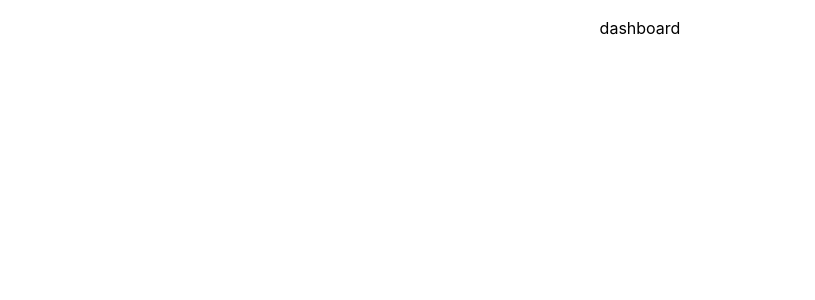
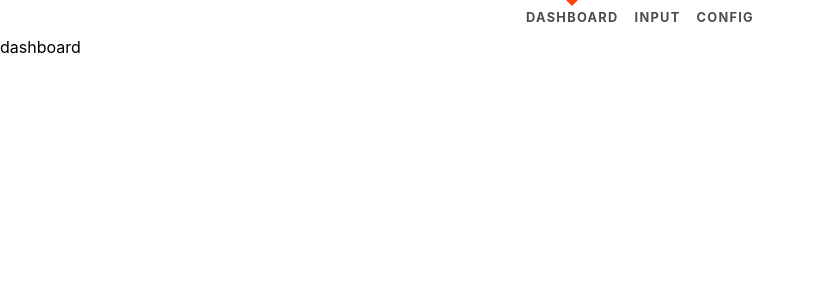
Before and after one commit to 0x5424/budget, a Svelte app: page / in a window 1280 px wide. Shown: the top 300 px of the page, without its empty margins (0-815 px from the left). Built offline with nearby package versions, Linux system fonts and the light colour scheme.

Commit message:
Add header w/ navigation

```diff
--- a/src/App.svelte
+++ b/src/App.svelte
@@ -1,8 +1,12 @@
 <script lang=ts>
   import { currentPage } from 'src/stores'
+
+  import Header from './Header.svelte'
 </script>
 
 <main>
+  <Header />
+
   {#if $currentPage === 'DASHBOARD'}
     dashboard
   {:else if $currentPage === 'INPUT'}
@@ -14,9 +18,7 @@
 
 <style>
   main {
-    text-align: center;
-    padding: 1em;
-    max-width: 240px;
-    margin: 0 auto;
+    width: 100%;
+    height: 100%;
   }
 </style>
--- /dev/null
+++ b/src/Header.svelte
@@ -0,0 +1,72 @@
+<script lang=ts>
+  import { ALL_PAGES, currentPage } from 'src/stores'
+</script>
+
+<header>
+  <nav>
+    <ul>
+      {#each ALL_PAGES as pageName}
+        <li aria-current={$currentPage === pageName ? "page" : null}>
+          <button on:click={() => $currentPage = pageName}>{pageName}</button>
+        </li>
+      {/each}
+    </ul>
+  </nav>
+</header>
+
+<style>
+  header,
+  nav,
+  ul { display: flex; }
+
+  header { justify-content: space-between; }
+
+  nav {
+    justify-content: center;
+    margin: 0 auto;
+  }
+
+  ul {
+    position: relative;
+    list-style: none;
+    justify-content: center;
+    align-items: center;
+    padding: 0;
+  }
+
+  li {
+    position: relative;
+    height: 100%;
+  }
+
+  li[aria-current=page]::before {
+    content: '';
+    width: 0;
+    height: 0;
+    position: absolute;
+    top: 0;
+    left: calc(50% - 6px);
+    border: 6px solid transparent;
+    border-top: 6px solid var(--color-brand);
+  }
+
+  button {
+    display: flex;
+    height: 100%;
+    align-items: center;
+    padding: 0.5rem;
+    border: none;
+    color: rgba(0,0,0,0.7);
+    background-color: rgba(0,0,0,0);
+    font-weight: 700;
+    font-size: 0.8rem;
+    text-transform: uppercase;
+    letter-spacing: 0.1em;
+    transition: color 0.2s linear;
+  }
+
+  button:hover {
+    cursor: pointer;
+    color: var(--color-brand);
+  }
+</style>
--- a/src/app.css
+++ b/src/app.css
@@ -1,6 +1,7 @@
 :root {
   --font-main: -apple-system,BlinkMacSystemFont,"Segoe UI",Roboto,Oxygen-Sans,Ubuntu,Cantarell,"Helvetica Neue",sans-serif;
   --font-mono: SFMono-Regular,Menlo,Monaco,Consolas,"Liberation Mono","Courier New",monospace;
+  --color-brand: #ff3e00; /* technically... svelte's brand */
 }
 
 * { margin: 0; }
--- a/src/stores/config.ts
+++ b/src/stores/config.ts
@@ -6,7 +6,7 @@
 
 import { writableStorage } from 'src/lib/writableStorage'
 
-const ALL_PAGES = ['DASHBOARD', 'INPUT', 'CONFIG'] as const
+export const ALL_PAGES = ['DASHBOARD', 'INPUT', 'CONFIG'] as const
 
 /** export current, most recent page (should persist between refresh) */
 export const currentPage = writableStorage<typeof ALL_PAGES[number]>('config/currentPage', ALL_PAGES[0])
```
